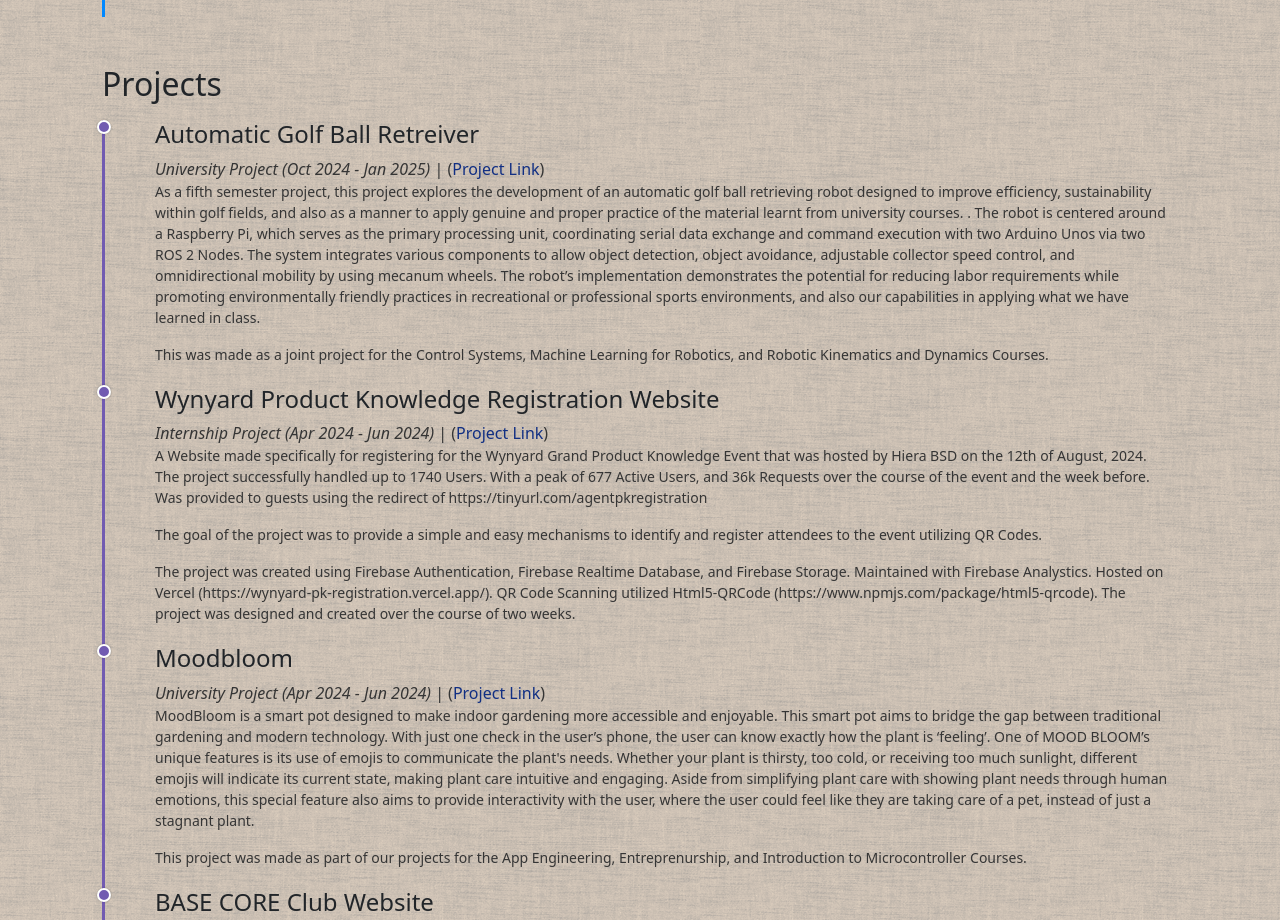
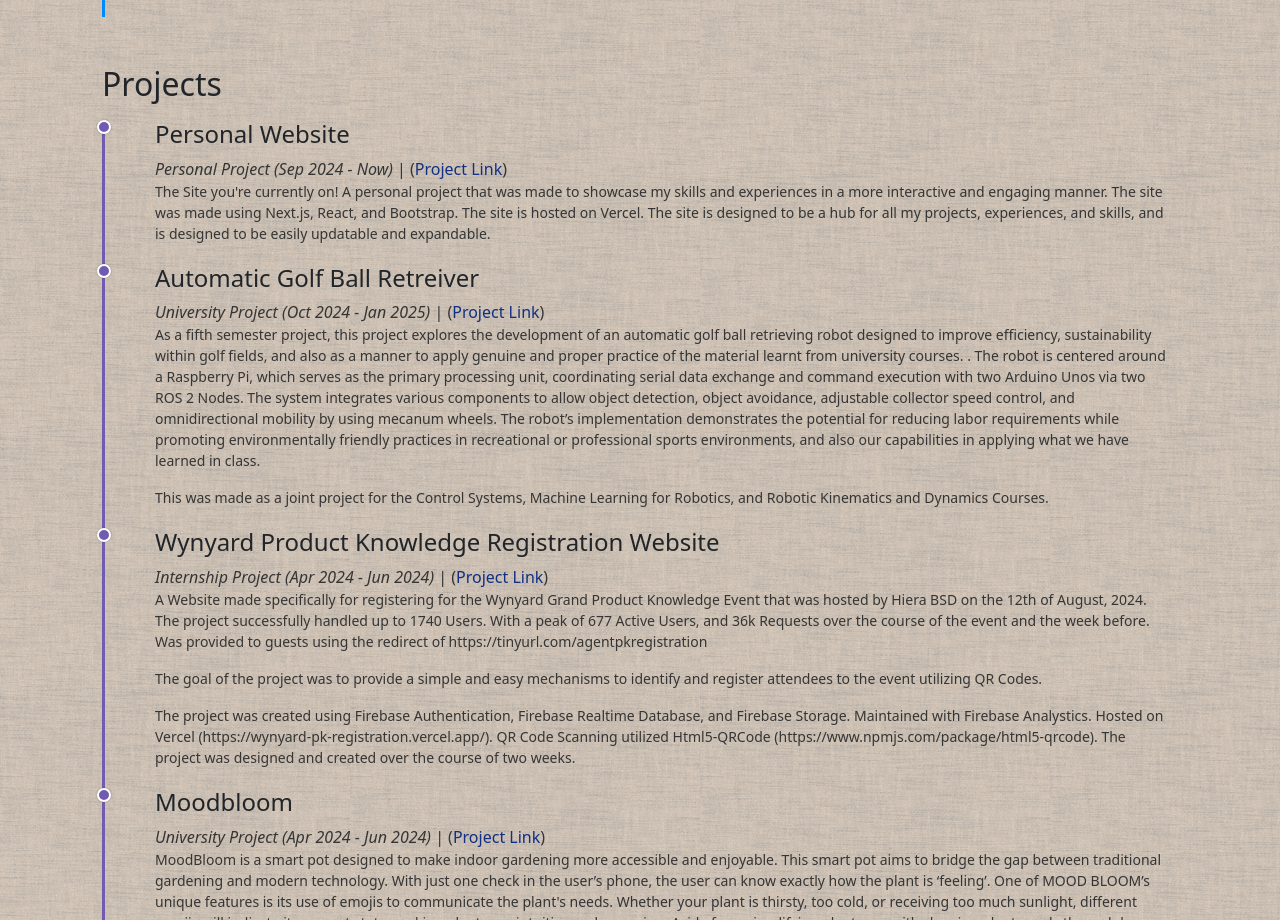
Before and after one commit to TerribleSpeller/personalWebsite, a Next.js app: page / in a window 1280 px wide. Shown: the part 1480-2400 px from the top of the page. Built offline with nearby package versions, Linux system fonts and the light colour scheme.

Commit message:
Add personal project entry to timeline on homepage

```diff
--- a/app/page.js
+++ b/app/page.js
@@ -110,6 +110,16 @@ export default function Home() {
           <div className="d-flex flex-row  mt-3">
             <div className="d-flex flex-column flex-fill link-buffer">
               <div class="timeline-pro">
+              <div class="timeline-item">
+                  <div class="circle-pro"></div>
+                  <div class="content">
+                    <h4>Personal Website </h4>
+                    <span><i>Personal Project (Sep 2024 - Now)</i> | (<Link className="link" href="https://www.linkedin.com/in/jason-alexander-yuwono-4ab514220/details/projects/406420294/multiple-media-viewer?profileId=ACoAADea6sMBdInycYLJA0cgZDrff4dx0EA4RI8&treasuryMediaId=1737720693943&type=IMAGE&lipi=urn%3Ali%3Apage%3Ad_flagship3_profile_view_base_projects_details%3BOSXoqMdpS6WC1e7FmXR2Ig%3D%3D">Project Link</Link>)</span>
+                    <p>
+                      The Site you're currently on! A personal project that was made to showcase my skills and experiences in a more interactive and engaging manner. The site was made using Next.js, React, and Bootstrap. The site is hosted on Vercel. The site is designed to be a hub for all my projects, experiences, and skills, and is designed to be easily updatable and expandable.
+                    </p>
+                  </div>
+                </div>
                 <div class="timeline-item">
                   <div class="circle-pro"></div>
                   <div class="content">
```
